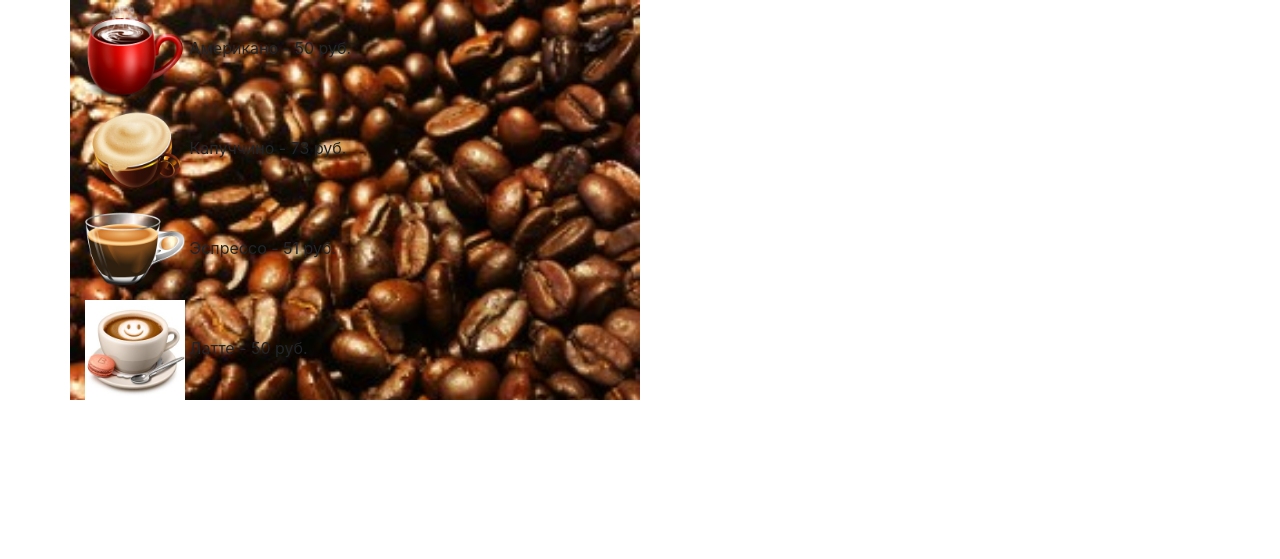
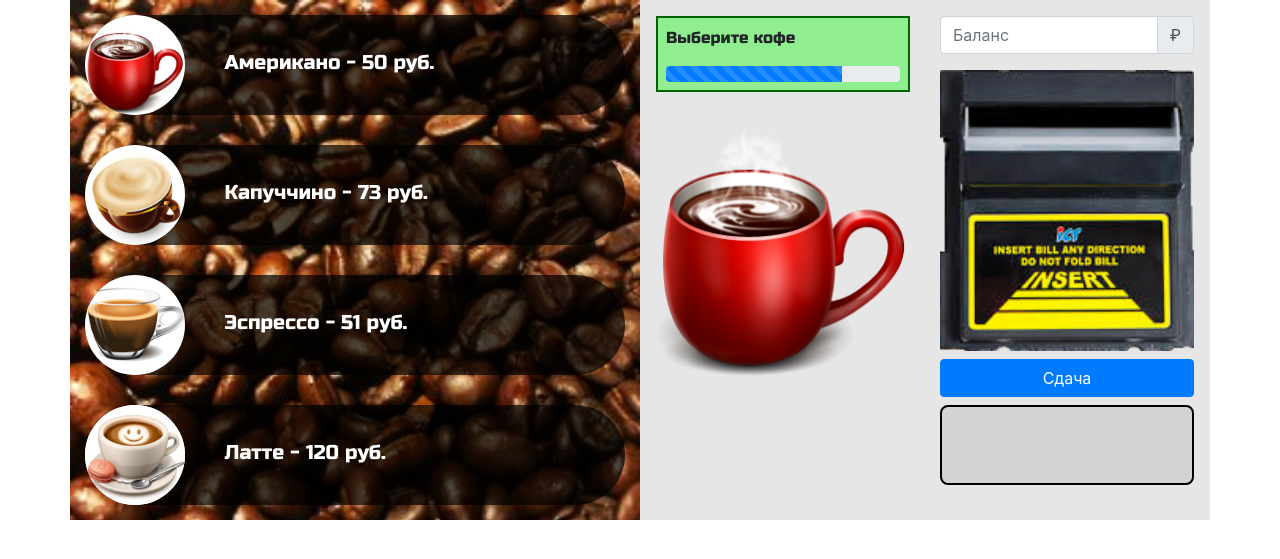
Before and after one commit to Parardox/coffee-machine, a PHP site: page / in a window 1280 px wide. Shown: the top 559 px of the page. Run offline with PHP 8.4, Linux system fonts and the light colour scheme.

Commit message:
Кофемашина принимает купюры

```diff
--- a/index.php
+++ b/index.php
@@ -10,37 +10,68 @@
 <link rel="stylesheet" href="style.css">
 
     <title>КОФЕМАШИНА</title>
-  </head>
-  <body>
+    <body>
     <div class="container">
       <div class="row">
-        <div class="col-6 coffee-list">
-          <div class="coffee-item">
+        <div class="col-6 coffee-list d-flex flex-column justify-content-around">
+          <div class="coffee-item" onclick="makeCoffee('Американо', 50)">
             <img src="IMG/americano.png" alt="Американо">
             <span>Американо - 50 руб.</span>
           </div>
-          <div class="coffee-item">
+          <div class="coffee-item" onclick="makeCoffee('Капуччино', 73)" >
             <img src="IMG/cappuccino.png" alt="Капуччино">
             <span>Капуччино - 73 руб.</span>
           </div>
-          <div class="coffee-item">
+          <div class="coffee-item" onclick="makeCoffee('Эспрессо', 51)">
             <img src="IMG/espresso.png" alt="Эспрессо">
             <span>Эспрессо - 51 руб.</span>
           </div>
-          <div class="coffee-item">
+          <div class="coffee-item" onclick="makeCoffee('Латте', 120)">
             <img src="IMG/latte.jpg" alt="Латте">
-            <span>Латте - 50 руб.</span>
+            <span>Латте - 120 руб.</span>
           </div>
         </div>
 
-        <div class="col-6 coffee-oper"></div>
+        <div class="col-6 coffee-oper">
+          <div class="row">
+            <div class="col-6">
+              <div class="display">
+                <p class="display-text">Выберите кофе</p>
+                <div class="progress">
+                    <div class="progress-bar progress-bar-striped progress-bar-animated" role="progressbar" aria-valuenow="75" aria-valuemin="0" aria-valuemax="100" style="width: 75%"></div>
+                </div>
+              </div>
+                <div class="cup-container">
+                  <img src="IMG/americano.png" alt="" class="cup">
+                </div>
+              </div>
+            <div class="col-6">
+              <div class="input-group mb-3">
+                <input type="text" class="form-control" placeholder="Баланс">
+                  <div class="input-group-append">
+                    <span class="input-group-text" id="basic-addon2">&#8381;</span>
+                  </div>
+              </div>
+                <div class="atm-container">
+                  <img src="IMG/bill_acc.png" alt="" class="ATM">
+                </div>
+                <button type="button" class="btn btn-primary btn-block my-2"
+                >Сдача</button>
+                <div class="change-container">
+                </div>
+            </div>
+          </div>
+        </div>
       </div>
     </div>
 
     <!-- Optional JavaScript -->
+    <!--script src="lesson.js"></script>-->
+    <script src="script.js">
     <!-- jQuery first, then Popper.js, then Bootstrap JS -->
     <script src="https://code.jquery.com/jquery-3.5.1.slim.min.js" integrity="sha384-DfXdz2htPH0lsSSs5nCTpuj/zy4C+OGpamoFVy38MVBnE+IbbVYUew+OrCXaRkfj" crossorigin="anonymous"></script>
     <script src="https://cdn.jsdelivr.net/npm/popper.js@1.16.0/dist/umd/popper.min.js" integrity="sha384-Q6E9RHvbIyZFJoft+2mJbHaEWldlvI9IOYy5n3zV9zzTtmI3UksdQRVvoxMfooAo" crossorigin="anonymous"></script>
     <script src="https://stackpath.bootstrapcdn.com/bootstrap/4.5.0/js/bootstrap.min.js" integrity="sha384-OgVRvuATP1z7JjHLkuOU7Xw704+h835Lr+6QL9UvYjZE3Ipu6Tp75j7Bh/kR0JKI" crossorigin="anonymous"></script>
+
   </body>
 </html>
--- a/script.js
+++ b/script.js
@@ -0,0 +1,16 @@
+"use strict"
+function makeCoffee(name, price) {
+  let balance = document.querySelector(".form-control");
+  if (+balance.value >=price) {
+    balance.value -=price;
+    balance.style.backgroundColor = "";
+    changeDisplayText(`Ваш ${name} готовится`);
+  } else {
+    balance.style.backgroundColor = "red";
+    changeDisplayText("Недостаточно средств");
+  }
+}
+function changeDisplayText(message) {
+  let displayText = document.querySelector(".display-text");
+  displayText.innerHTML = message;
+  }
--- a/style.css
+++ b/style.css
@@ -1,9 +1,57 @@
+  @import url('https://fonts.googleapis.com/css2?family=Roboto&family=Russo+One&display=swap');
+  /*font-family: 'Roboto', sans-serif;
+font-family: 'Russo One', sans-serif;*/
+
 .coffee-list {
   background-image: url("IMG/background.jpg");
   background-size: cover;
+
 }
-
+.coffee-item {
+  color: white;
+  background-color: rgba(0, 0, 0, 0.7);
+  margin: 15px 0;
+  border-radius: calc(100px / 2);
+  transition: background-color 300ms; transform 300ms;
+    cursor: pointer;
+}
 .coffee-item IMG {
   height: 100px;
-
+  background-color: white;
+  border-radius: 50%;
 }
+.coffee-item span {
+  font-family: 'Russo One', sans-serif;
+  margin-left: 35px;
+  font-size: 20px;
+}
+.coffee-item:hover {
+  background-color: rgba(50, 50, 50, 0.7);
+  transform: scale(1.05);
+}
+.coffee-oper {
+  background-color: rgba(230, 230, 230);
+  padding: 1rem;
+}
+.display {
+  background-color: lightgreen;
+  border: 2px solid darkgreen;
+  box-sizing: border-box;
+  padding: 0.5rem;
+  font-family:'Russo One', sans-serif;
+}
+.cup-container {
+  margin-top: 2rem;
+}
+.cup {
+  width: 100%;
+}
+.ATM {
+  width: 100%;
+}
+.change-container {
+  min-height: 5rem;
+  background-color: lightgrey;
+  border: 2px solid black;
+  border-radius: 0.5rem;
+  }
```
